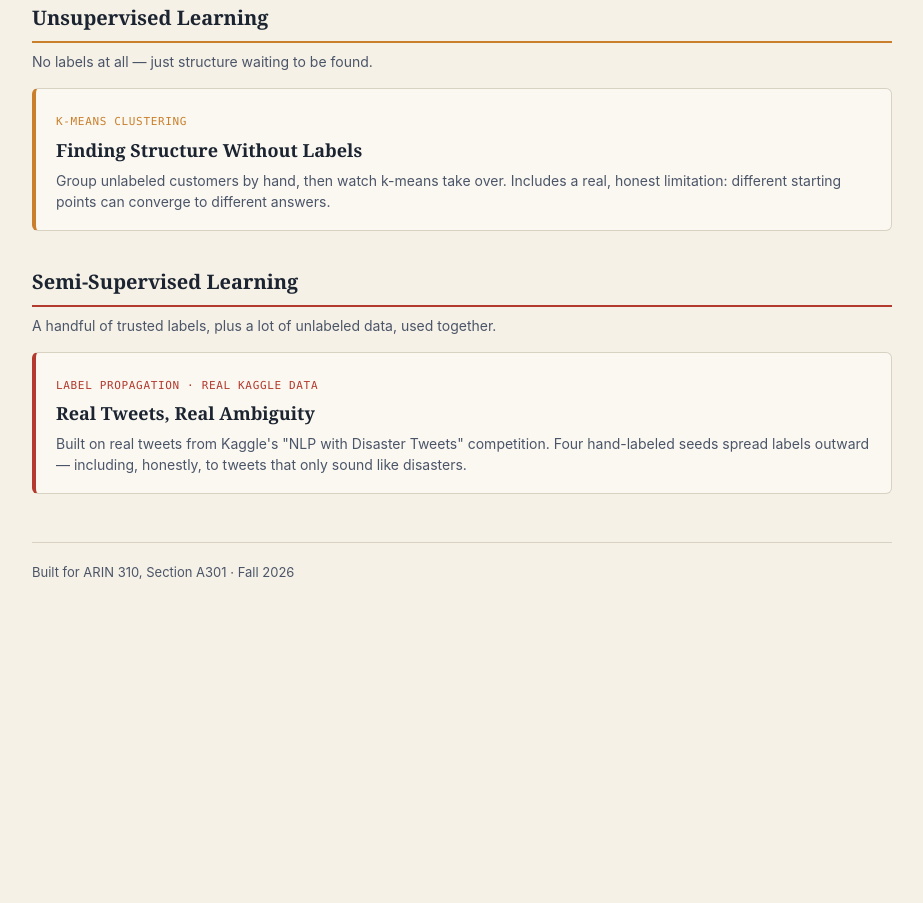
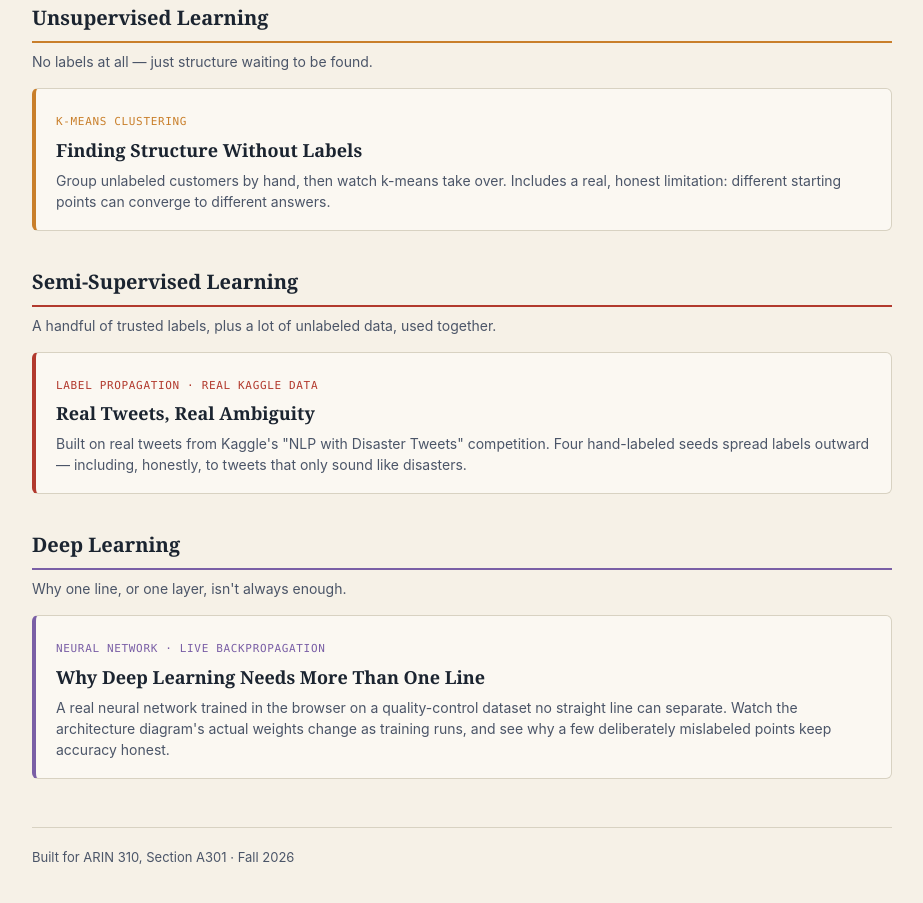
Before and after one commit to cynthialmcginnis/ML_Demo, a plain HTML site: page index.html in a window 1280 px wide. Shown: the part 695-1598 px from the top of the page, without its empty margins (178-1101 px from the left). Before the commit the page ends 1342 px from the top, so only its background shows below. Drawn offline with Linux system fonts and the light colour scheme.

Commit message:
Update index.html

```diff
--- a/index.html
+++ b/index.html
@@ -59,6 +59,7 @@
   .supervised{ --accent: var(--teal); }
   .unsupervised{ --accent: var(--amber); }
   .semisupervised{ --accent: var(--brick); }
+  .deeplearning{ --accent: var(--violet); }
 
   footer{
     margin-top:48px; padding-top:20px; border-top:1px solid var(--grid);
@@ -114,6 +115,17 @@
     </a>
   </section>
 
+  <section class="group deeplearning">
+    <h2>Deep Learning</h2>
+    <p class="desc">Why one line, or one layer, isn't always enough.</p>
+
+    <a class="card" href="deep-learning-neural-network-demo.html">
+      <span class="tag">Neural Network &middot; Live Backpropagation</span>
+      <h3>Why Deep Learning Needs More Than One Line</h3>
+      <p>A real neural network trained in the browser on a quality-control dataset no straight line can separate. Watch the architecture diagram's actual weights change as training runs, and see why a few deliberately mislabeled points keep accuracy honest.</p>
+    </a>
+  </section>
+
   <footer>
     Built for ARIN 310, Section A301 &middot; Fall 2026
   </footer>
```
